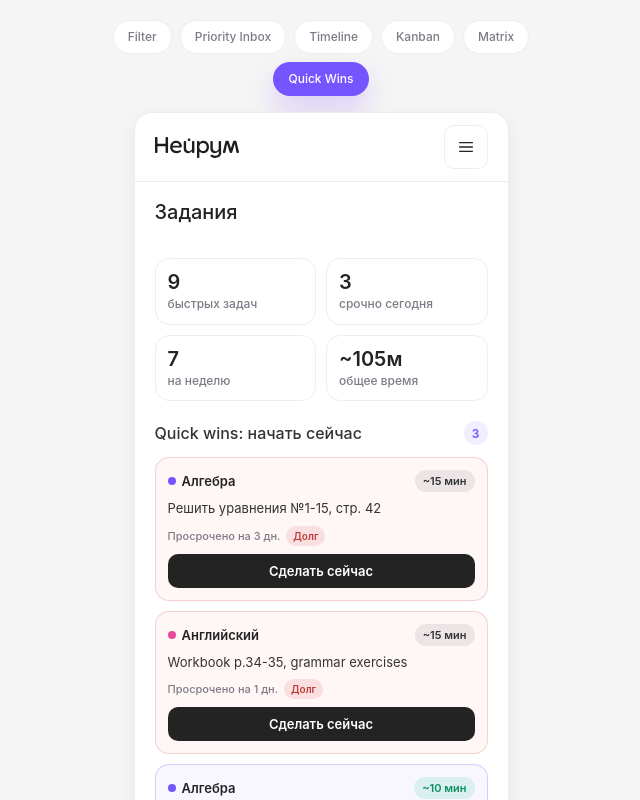
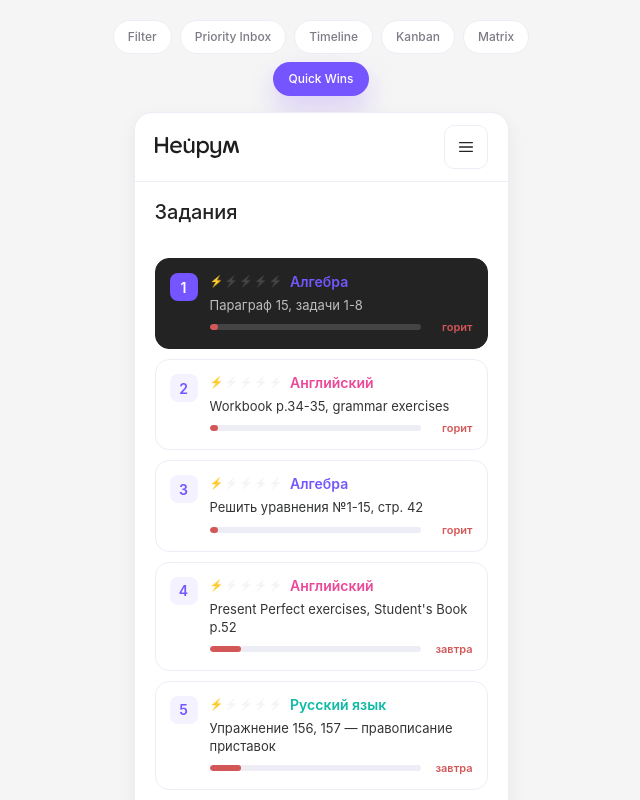
Before and after one commit to nikit34/neuroom-homework-density-prototypes, a React (Vite) app: page /neuroom-homework-density-prototypes/quick-wins in a window 1280 px wide. Shown: the top 800 px of the page, without its empty margins (319-959 px from the left). Built offline with nearby package versions, Linux system fonts and the light colour scheme.

Commit message:
Redesign Quick Wins: ranked flat list, lightning complexity, time progress bar, dark #1 card

```diff
--- a/src/VariantQuickWins.tsx
+++ b/src/VariantQuickWins.tsx
@@ -1,121 +1,104 @@
 import { useMemo } from "react";
 import { HOMEWORK_LIST, SUBJECTS, isOverdue, type HomeworkItem } from "./mockData";
-import HwCard from "./HwCard";
+
+/* ── Variant: Quick Wins ──
+   Один плоский ранжированный список.
+   Карточка: молнии сложности + предмет, описание, прогресс-бар времени.
+   Алгоритм сортировки скрыт от ученика.
+*/
 
 interface VariantQuickWinsProps {
   selectedSubjectId?: number | null;
   onSelect?: (hw: HomeworkItem) => void;
 }
 
-interface QuickTask extends HomeworkItem {
-  effortMinutes: number;
+interface RankedTask extends HomeworkItem {
+  complexity: number;    // 1-5
   dayDiff: number;
+  urgency: number;       // 0-1
+  score: number;         // итоговый скор для сортировки
 }
 
-function getSubjectColor(subjectId: number): string {
-  return SUBJECTS.find((subject) => subject.id === subjectId)?.color ?? "#999999";
+function subjectColor(subjectId: number): string {
+  return SUBJECTS.find((s) => s.id === subjectId)?.color ?? "#999";
 }
 
 function getDayDiff(dateStr: string): number {
   const now = new Date();
   const today = new Date(now.getFullYear(), now.getMonth(), now.getDate());
-  const deadline = new Date(dateStr);
-  const target = new Date(deadline.getFullYear(), deadline.getMonth(), deadline.getDate());
-
-  return Math.floor((target.getTime() - today.getTime()) / 86400000);
+  const target = new Date(dateStr);
+  const t = new Date(target.getFullYear(), target.getMonth(), target.getDate());
+  return Math.floor((t.getTime() - today.getTime()) / 86400000);
 }
 
-function formatDueLabel(dayDiff: number): string {
-  if (dayDiff < 0) return `Просрочено на ${Math.abs(dayDiff)} дн.`;
-  if (dayDiff === 0) return "Сдать сегодня";
-  if (dayDiff === 1) return "Сдать завтра";
-  return `Сдать через ${dayDiff} дн.`;
+function estimateComplexity(hw: HomeworkItem): number {
+  const text = hw.description.toLowerCase();
+
+  if (/(доклад|essay|write an essay|проект)/i.test(text)) return 5;
+  if (/(сочинен|лаборатор|изложен)/i.test(text)) return 4;
+  if (/(контрольн|подготовк|прочитать|выучить|конспект)/i.test(text)) return 3;
+  if (/(таблиц|теорем|доказать|несколько)/i.test(text)) return 2;
+  return 1;
 }
 
-function estimateEffortMinutes(hw: HomeworkItem): number {
-  const text = hw.description.toLowerCase();
-  let estimate = 10;
+function rankTasks(list: HomeworkItem[]): RankedTask[] {
+  const tasks: RankedTask[] = list.map((hw) => {
+    const dayDiff = getDayDiff(hw.deadlineAt);
+    const complexity = estimateComplexity(hw);
 
-  if (hw.description.length > 85) estimate += 5;
-  if (hw.description.length > 130) estimate += 5;
+    // urgency: 1.0 = просрочено/сегодня, 0.0 = далеко
+    const urgency = dayDiff <= 0 ? 1.0 : Math.max(0, 1 - dayDiff / 14);
 
-  if (/(сочин|доклад|essay|контрольн|лаборатор|гербар|анализ)/i.test(text)) {
-    estimate += 15;
+    // Итоговый score: выше = делать первым
+    // Лёгкие + срочные наверху (quick wins), тяжёлые + далёкие внизу
+    const score = urgency * 0.5 + (1 - (complexity - 1) / 4) * 0.3 + Math.random() * 0.01;
+
+    return { ...hw, complexity, dayDiff, urgency, score };
+  });
+
+  // Чередование предметов: бонус если предмет отличается от предыдущего
+  tasks.sort((a, b) => b.score - a.score);
+
+  // Второй проход: мягкое чередование предметов
+  const result: RankedTask[] = [];
+  const remaining = [...tasks];
+  let lastSubjectId = -1;
+
+  while (remaining.length > 0) {
+    // Ищем задачу с другим предметом среди топ-3
+    let picked = -1;
+    for (let i = 0; i < Math.min(3, remaining.length); i++) {
+      if (remaining[i].subjectId !== lastSubjectId) {
+        picked = i;
+        break;
+      }
+    }
+    if (picked === -1) picked = 0;
+
+    const task = remaining.splice(picked, 1)[0];
+    lastSubjectId = task.subjectId;
+    result.push(task);
   }
 
-  if (/(прочитать|выучить|подготовить)/i.test(text)) {
-    estimate += 5;
-  }
-
-  if (isOverdue(hw) || hw.status === 25) {
-    estimate += 5;
-  }
-
-  if (hw.hasFiles) {
-    estimate += 5;
-  }
-
-  return estimate;
+  return result;
 }
 
-function toQuickTask(hw: HomeworkItem): QuickTask {
-  return {
-    ...hw,
-    effortMinutes: estimateEffortMinutes(hw),
-    dayDiff: getDayDiff(hw.deadlineAt),
-  };
+/** Прогресс-бар: сколько "запаса" осталось. 1.0 = полно времени, 0.0 = горит */
+function timeProgress(dayDiff: number): { pct: number; color: string } {
+  if (dayDiff <= 0) return { pct: 0, color: "#d45757" };
+  if (dayDiff === 1) return { pct: 15, color: "#d45757" };
+  if (dayDiff <= 3) return { pct: 35, color: "#e8a930" };
+  if (dayDiff <= 7) return { pct: 65, color: "#f5c842" };
+  return { pct: 90, color: "#07be7e" };
 }
 
-function compareQuickTasks(a: QuickTask, b: QuickTask): number {
-  const taskPriority = (task: QuickTask): number => {
-    if (isOverdue(task)) return 0;
-    if (task.status === 25) return 1;
-    return 2;
-  };
-
+function Lightning({ count }: { count: number }) {
   return (
-    taskPriority(a) - taskPriority(b) ||
-    a.dayDiff - b.dayDiff ||
-    a.effortMinutes - b.effortMinutes
-  );
-}
-
-function QuickTaskCard({ task, onSelect }: { task: QuickTask; onSelect?: (hw: HomeworkItem) => void }) {
-  return (
-    <article
-      className={`qw-card ${
-        task.dayDiff < 0 ? "qw-card--overdue" : task.dayDiff === 0 ? "qw-card--today" : ""
-      }`}
-      onClick={() => onSelect?.(task)}
-      style={{ cursor: onSelect ? "pointer" : undefined }}
-    >
-      <div className="qw-card__top">
-        <div className="qw-card__subject-wrap">
-          <span
-            className="qw-card__subject-dot"
-            style={{ background: getSubjectColor(task.subjectId) }}
-          />
-          <span className="qw-card__subject">{task.subject}</span>
-        </div>
-        <span className={`qw-card__effort ${task.effortMinutes <= 10 ? "qw-card__effort--fast" : ""}`}>
-          ~{task.effortMinutes} мин
-        </span>
-      </div>
-
-      <p className="qw-card__desc">{task.description}</p>
-
-      <div className="qw-card__meta">
-        <span className="qw-card__deadline">{formatDueLabel(task.dayDiff)}</span>
-        {task.status === 25 && <span className="qw-card__badge">Пересдача</span>}
-        {isOverdue(task) && (
-          <span className="qw-card__badge qw-card__badge--danger">Долг</span>
-        )}
-      </div>
-
-      <button className="qw-card__action" type="button">
-        Сделать сейчас
-      </button>
-    </article>
+    <span className="qw2-lightning" aria-label={`Сложность: ${count} из 5`}>
+      {Array.from({ length: 5 }, (_, i) => (
+        <span key={i} className={`qw2-bolt ${i < count ? "qw2-bolt--on" : ""}`}>⚡</span>
+      ))}
+    </span>
   );
 }
 
@@ -123,101 +106,68 @@ export default function VariantQuickWins({
   selectedSubjectId = null,
   onSelect,
 }: VariantQuickWinsProps) {
-  const visibleHomework = useMemo(
-    () =>
-      selectedSubjectId === null
-        ? HOMEWORK_LIST
-        : HOMEWORK_LIST.filter((hw) => hw.subjectId === selectedSubjectId),
-    [selectedSubjectId],
-  );
+  const tasks = useMemo(() => {
+    let list = HOMEWORK_LIST.filter((hw) => hw.status === 10 || hw.status === 25);
+    if (selectedSubjectId !== null) {
+      list = list.filter((hw) => hw.subjectId === selectedSubjectId);
+    }
+    return rankTasks(list);
+  }, [selectedSubjectId]);
 
-  const actionableTasks = useMemo(
-    () => visibleHomework.filter((hw) => hw.status === 10 || hw.status === 25),
-    [visibleHomework],
-  );
-
-  const rankedTasks = useMemo(
-    () => actionableTasks.map(toQuickTask).sort(compareQuickTasks),
-    [actionableTasks],
-  );
-
-  const quickTasks = useMemo(
-    () => rankedTasks.filter((task) => task.effortMinutes <= 20),
-    [rankedTasks],
-  );
-
-  const focusTasks = quickTasks.slice(0, 3);
-  const laterTasks = quickTasks.slice(3);
-  const heavyTasks = rankedTasks.filter((task) => task.effortMinutes > 20).slice(0, 3);
-
-  const totalQuickMinutes = quickTasks.reduce((sum, task) => sum + task.effortMinutes, 0);
-  const urgentQuickCount = quickTasks.filter((task) => task.dayDiff <= 0).length;
-  const weekQuickCount = quickTasks.filter((task) => task.dayDiff <= 7).length;
+  if (tasks.length === 0) {
+    return (
+      <div className="variant">
+        <div className="empty-state">Все задания сданы или на проверке</div>
+      </div>
+    );
+  }
 
   return (
-    <div className="variant quickwins">
-      <section className="qw-summary">
-        <div className="qw-summary__item">
-          <div className="qw-summary__value">{quickTasks.length}</div>
-          <div className="qw-summary__label">быстрых задач</div>
-        </div>
-        <div className="qw-summary__item">
-          <div className="qw-summary__value">{urgentQuickCount}</div>
-          <div className="qw-summary__label">срочно сегодня</div>
-        </div>
-        <div className="qw-summary__item">
-          <div className="qw-summary__value">{weekQuickCount}</div>
-          <div className="qw-summary__label">на неделю</div>
-        </div>
-        <div className="qw-summary__item">
-          <div className="qw-summary__value">~{totalQuickMinutes}м</div>
-          <div className="qw-summary__label">общее время</div>
-        </div>
-      </section>
+    <div className="variant qw2">
+      <div className="qw2-list">
+        {tasks.map((task, index) => {
+          const progress = timeProgress(task.dayDiff);
+          const isFirst = index === 0;
+          const color = subjectColor(task.subjectId);
 
-      {focusTasks.length > 0 ? (
-        <section className="qw-section">
-          <div className="qw-section__header">
-            <h2 className="qw-section__title">Quick wins: начать сейчас</h2>
-            <span className="qw-section__count">{focusTasks.length}</span>
-          </div>
-          <div className="qw-section__list">
-            {focusTasks.map((task) => (
-              <QuickTaskCard key={task.id} task={task} onSelect={onSelect} />
-            ))}
-          </div>
-        </section>
-      ) : (
-        <div className="empty-state">Быстрых задач сейчас нет — остаются только более объемные</div>
-      )}
+          return (
+            <div
+              key={task.id}
+              className={`qw2-card ${isFirst ? "qw2-card--first" : ""}`}
+              onClick={() => onSelect?.(task)}
+            >
+              {/* Номер */}
+              <div className={`qw2-card__num ${isFirst ? "qw2-card__num--first" : ""}`}>
+                {index + 1}
+              </div>
 
-      {laterTasks.length > 0 && (
-        <section className="qw-section">
-          <div className="qw-section__header">
-            <h2 className="qw-section__title">Можно закрыть позже</h2>
-            <span className="qw-section__count">{laterTasks.length}</span>
-          </div>
-          <div className="qw-section__list">
-            {laterTasks.map((task) => (
-              <QuickTaskCard key={task.id} task={task} onSelect={onSelect} />
-            ))}
-          </div>
-        </section>
-      )}
+              <div className="qw2-card__body">
+                {/* Строка 1: молнии + предмет */}
+                <div className="qw2-card__top">
+                  <Lightning count={task.complexity} />
+                  <span className="qw2-card__subject" style={{ color }}>{task.subject}</span>
+                </div>
 
-      {quickTasks.length === 0 && heavyTasks.length > 0 && (
-        <section className="qw-section">
-          <div className="qw-section__header">
-            <h2 className="qw-section__title">Ближайшие большие задачи</h2>
-            <span className="qw-section__count">{heavyTasks.length}</span>
-          </div>
-          <div className="hwc-list">
-            {heavyTasks.map((task) => (
-              <HwCard key={task.id} hw={task} onSelect={onSelect} />
-            ))}
-          </div>
-        </section>
-      )}
+                {/* Описание */}
+                <p className="qw2-card__desc">{task.description}</p>
+
+                {/* Прогресс-бар времени */}
+                <div className="qw2-bar">
+                  <div className="qw2-bar__track">
+                    <div
+                      className="qw2-bar__fill"
+                      style={{ width: `${Math.max(progress.pct, 4)}%`, background: progress.color }}
+                    />
+                  </div>
+                  <span className="qw2-bar__label" style={{ color: progress.color }}>
+                    {task.dayDiff <= 0 ? "горит" : task.dayDiff === 1 ? "завтра" : `${task.dayDiff} дн.`}
+                  </span>
+                </div>
+              </div>
+            </div>
+          );
+        })}
+      </div>
     </div>
   );
 }
--- a/src/styles.css
+++ b/src/styles.css
@@ -1505,161 +1505,123 @@ button {
 }
 
 /* ═══════════════════════════════════════════════════
-   Quick Wins
+   Quick Wins v2 — ranked flat list
    ═══════════════════════════════════════════════════ */
 
-.quickwins {
-  gap: 20px;
-}
-
-.qw-summary {
-  display: grid;
-  grid-template-columns: repeat(2, minmax(0, 1fr));
+.qw2 {
+  gap: 0;
+}
+
+.qw2-list {
+  display: flex;
+  flex-direction: column;
   gap: 10px;
 }
 
-.qw-summary__item {
+/* Card */
+.qw2-card {
   border: 1px solid var(--border);
   border-radius: 14px;
-  background: #ffffff;
-  padding: 12px;
-}
-
-.qw-summary__value {
-  font-size: 20px;
-  font-weight: 600;
-  line-height: 1.1;
-  color: var(--text);
-}
-
-.qw-summary__label {
-  margin-top: 3px;
-  font-size: 12px;
-  font-weight: 500;
-  line-height: 1.3;
-  color: var(--text-subtle);
-}
-
-.qw-section {
-  display: flex;
-  flex-direction: column;
+  padding: 14px;
+  background: var(--surface);
+  display: flex;
   gap: 12px;
-}
-
-.qw-section__header {
-  display: flex;
-  align-items: center;
-  gap: 8px;
-}
-
-.qw-section__title {
-  margin: 0;
-  font-size: 16px;
-  font-weight: 500;
-  line-height: 1.3;
-  color: var(--text-muted);
-}
-
-.qw-section__count {
-  margin-left: auto;
-  display: inline-flex;
-  align-items: center;
-  justify-content: center;
-  min-height: 24px;
-  padding: 0 8px;
-  border-radius: 999px;
-  background: rgba(116, 85, 255, 0.1);
-  color: var(--purple);
-  font-size: 12px;
-  font-weight: 600;
-}
-
-.qw-section__list {
-  display: flex;
-  flex-direction: column;
-  gap: 10px;
-}
-
-.qw-card {
-  border: 1px solid var(--border);
-  border-radius: 14px;
-  padding: 12px;
-  background: var(--surface);
-  display: flex;
-  flex-direction: column;
-  gap: 8px;
+  align-items: flex-start;
+  cursor: pointer;
   transition: transform 0.2s ease, box-shadow 0.2s ease, border-color 0.2s ease;
 }
 
-.qw-card:hover {
+.qw2-card:hover {
   border-color: rgba(116, 85, 255, 0.22);
   box-shadow: 0 12px 26px rgba(99, 77, 163, 0.08);
   transform: translateY(-1px);
 }
 
-.qw-card--today {
-  background: rgba(116, 85, 255, 0.05);
-  border-color: rgba(116, 85, 255, 0.25);
-}
-
-.qw-card--overdue {
-  background: rgba(255, 245, 245, 0.85);
-  border-color: rgba(212, 87, 87, 0.24);
-}
-
-.qw-card__top {
-  display: flex;
-  align-items: center;
-  gap: 10px;
-}
-
-.qw-card__subject-wrap {
+.qw2-card--first {
+  background: var(--text);
+  border-color: var(--text);
+}
+
+.qw2-card--first .qw2-card__desc,
+.qw2-card--first .qw2-bar__label {
+  color: rgba(255, 255, 255, 0.7);
+}
+
+.qw2-card--first .qw2-bolt--on {
+  filter: none;
+}
+
+/* Number */
+.qw2-card__num {
+  width: 28px;
+  height: 28px;
+  border-radius: 8px;
+  background: rgba(116, 85, 255, 0.08);
+  color: var(--purple);
+  display: flex;
+  align-items: center;
+  justify-content: center;
+  font-size: 14px;
+  font-weight: 600;
+  flex-shrink: 0;
+}
+
+.qw2-card__num--first {
+  background: var(--purple);
+  color: #ffffff;
+}
+
+/* Body */
+.qw2-card__body {
+  flex: 1;
+  min-width: 0;
+  display: flex;
+  flex-direction: column;
+  gap: 6px;
+}
+
+.qw2-card__top {
+  display: flex;
+  align-items: center;
+  gap: 8px;
+}
+
+/* Lightning complexity */
+.qw2-lightning {
   display: inline-flex;
-  align-items: center;
-  gap: 6px;
-  min-width: 0;
-}
-
-.qw-card__subject-dot {
-  width: 8px;
-  height: 8px;
-  border-radius: 999px;
+  gap: 1px;
   flex-shrink: 0;
 }
 
-.qw-card__subject {
-  font-size: 13px;
+.qw2-bolt {
+  font-size: 11px;
+  line-height: 1;
+  filter: grayscale(1) opacity(0.2);
+  transition: filter 0.15s;
+}
+
+.qw2-bolt--on {
+  filter: none;
+}
+
+/* Subject */
+.qw2-card__subject {
+  font-size: 14px;
   font-weight: 600;
-  color: var(--text);
   white-space: nowrap;
   overflow: hidden;
   text-overflow: ellipsis;
 }
 
-.qw-card__effort {
-  margin-left: auto;
-  display: inline-flex;
-  align-items: center;
-  justify-content: center;
-  min-height: 22px;
-  padding: 0 8px;
-  border-radius: 999px;
-  background: rgba(35, 35, 35, 0.08);
-  color: var(--text-muted);
-  font-size: 11px;
-  font-weight: 600;
-  white-space: nowrap;
-}
-
-.qw-card__effort--fast {
-  background: rgba(7, 190, 126, 0.12);
-  color: #0b915f;
-}
-
-.qw-card__desc {
+.qw2-card--first .qw2-card__subject {
+  color: #ffffff;
+}
+
+/* Description */
+.qw2-card__desc {
   margin: 0;
   font-size: 13px;
-  line-height: 1.35;
+  line-height: 1.4;
   color: var(--text-muted);
   display: -webkit-box;
   -webkit-box-orient: vertical;
@@ -1667,50 +1629,37 @@ button {
   overflow: hidden;
 }
 
-.qw-card__meta {
-  display: flex;
-  align-items: center;
-  gap: 6px;
-  flex-wrap: wrap;
-}
-
-.qw-card__deadline {
+/* Progress bar */
+.qw2-bar {
+  display: flex;
+  align-items: center;
+  gap: 8px;
+}
+
+.qw2-bar__track {
+  flex: 1;
+  height: 6px;
+  background: var(--border);
+  border-radius: 3px;
+  overflow: hidden;
+}
+
+.qw2-card--first .qw2-bar__track {
+  background: rgba(255, 255, 255, 0.15);
+}
+
+.qw2-bar__fill {
+  height: 100%;
+  border-radius: 3px;
+  transition: width 0.3s ease;
+}
+
+.qw2-bar__label {
   font-size: 11px;
-  font-weight: 500;
-  color: var(--text-subtle);
-}
-
-.qw-card__badge {
-  display: inline-flex;
-  align-items: center;
-  justify-content: center;
-  min-height: 20px;
-  padding: 0 7px;
-  border-radius: 999px;
-  background: rgba(232, 169, 48, 0.18);
-  color: #8b5d00;
-  font-size: 10px;
   font-weight: 600;
-}
-
-.qw-card__badge--danger {
-  background: rgba(212, 87, 87, 0.14);
-  color: #c03b3b;
-}
-
-.qw-card__action {
-  min-height: 34px;
-  border: none;
-  border-radius: 10px;
-  background: #232323;
-  color: #ffffff;
-  font-size: 13px;
-  font-weight: 600;
-  padding: 8px 12px;
-}
-
-.qw-card__action:hover {
-  filter: brightness(0.98);
+  white-space: nowrap;
+  min-width: 44px;
+  text-align: right;
 }
 
 /* ═══════════════════════════════════════════════════
```
